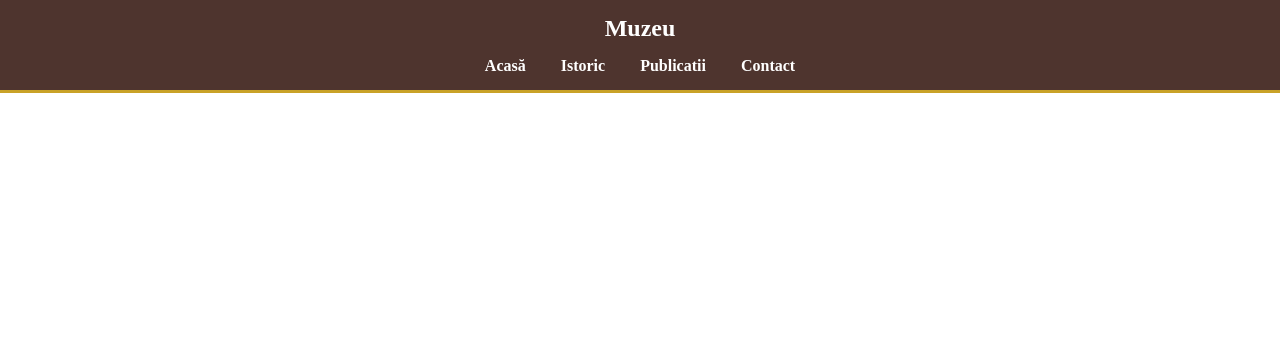
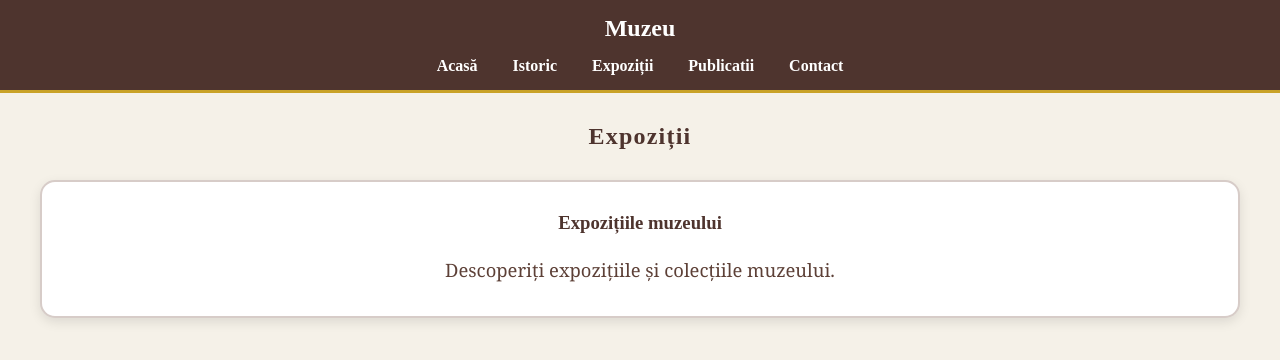
Before and after one commit to VaidaAri/museum-website, an Angular app: page /expozitii in a window 1280 px wide. Before the commit this address led to /. Shown: the top 360 px of the page. Built offline with nearby package versions, Linux system fonts and the light colour scheme.

Commit message:
Add exhibitions page

```diff
--- a/src/app/app.routes.ts
+++ b/src/app/app.routes.ts
@@ -3,10 +3,12 @@ import { Home } from './pages/home/home';
 import { History } from './pages/history/history';
 import { Publications } from './pages/publications/publications';
 import { Contact } from './pages/contact/contact';
+import { Exhibitions } from './pages/exhibitions/exhibitions';
 
 export const routes: Routes = [
   { path: '', component: Home },
   { path: 'istoric', component: History },
   { path: 'publicatii', component: Publications },
   { path: 'contact', component: Contact },
+  { path: 'expozitii', component: Exhibitions },
 ];
--- a/src/app/components/navbar/navbar.html
+++ b/src/app/components/navbar/navbar.html
@@ -4,6 +4,7 @@
   <ul>
     <li><a routerLink="/">Acasă</a></li>
     <li><a routerLink="/istoric">Istoric</a></li>
+    <li><a routerLink="/expozitii">Expoziții</a></li>
     <li><a routerLink="/publicatii">Publicatii</a></li>
     <li><a routerLink="/contact">Contact</a></li>
   </ul>
--- /dev/null
+++ b/src/app/pages/exhibitions/exhibitions.html
@@ -0,0 +1,13 @@
+<main class="exhibitions">
+  <div class="exhibitions-content">
+    <h2>Expoziții</h2>
+
+    <section class="exhibitions-section">
+      <h3>Expozițiile muzeului</h3>
+
+      <p>
+        Descoperiți expozițiile și colecțiile muzeului.
+      </p>
+    </section>
+  </div>
+</main>
--- /dev/null
+++ b/src/app/pages/exhibitions/exhibitions.scss
@@ -0,0 +1,54 @@
+.exhibitions {
+  min-height: 100vh;
+  margin: 0;
+  padding: 0;
+  background-color: #f5f1e8;
+  color: #4e342e;
+  font-family: serif;
+}
+
+.exhibitions-content {
+  max-width: 1200px;
+  margin: 0 auto;
+  padding: 30px;
+}
+
+h2 {
+  margin: 0 0 30px;
+  text-align: center;
+  color: #4e342e;
+  letter-spacing: 0.05em;
+}
+
+.exhibitions-section {
+  padding: 30px;
+  background-color: white;
+  border: 2px solid #d7ccc8;
+  border-radius: 15px;
+  box-shadow: 0 4px 12px rgba(0, 0, 0, 0.1);
+}
+
+.exhibitions-section h3 {
+  margin-top: 0;
+  text-align: center;
+  color: #4e342e;
+}
+
+.exhibitions-section p {
+  margin: 0;
+  text-align: center;
+  color: #5d4037;
+  font-family: Georgia, serif;
+  font-size: 1.15em;
+  line-height: 1.8;
+}
+
+@media (max-width: 768px) {
+  .exhibitions-content {
+    padding: 20px;
+  }
+
+  .exhibitions-section {
+    padding: 20px;
+  }
+}
--- a/src/app/pages/home/home.html
+++ b/src/app/pages/home/home.html
@@ -14,30 +14,6 @@
 
       <div class="nav-cards-container">
 
-        <div class="nav-card">
-          <div class="nav-card-icon">🖼️</div>
-          <h4>Expoziții</h4>
-          <p>
-            Descoperiți colecțiile și expozițiile muzeului.
-          </p>
-        </div>
-
-        <div class="nav-card">
-          <div class="nav-card-icon">🏛️</div>
-          <h4>Muzeul</h4>
-          <p>
-            Descoperiți muzeul și patrimoniul său.
-          </p>
-        </div>
-
-        <div class="nav-card">
-          <div class="nav-card-icon">📚</div>
-          <h4>Publicații</h4>
-          <p>
-            Consultați publicațiile și materialele muzeului.
-          </p>
-        </div>
-
       </div>
     </section>
 
```
Also changed, not shown: src/app/pages/exhibitions/exhibitions.ts (added, +9 -0 lines), 1 other file (tests, documents, lock files or other folders).
